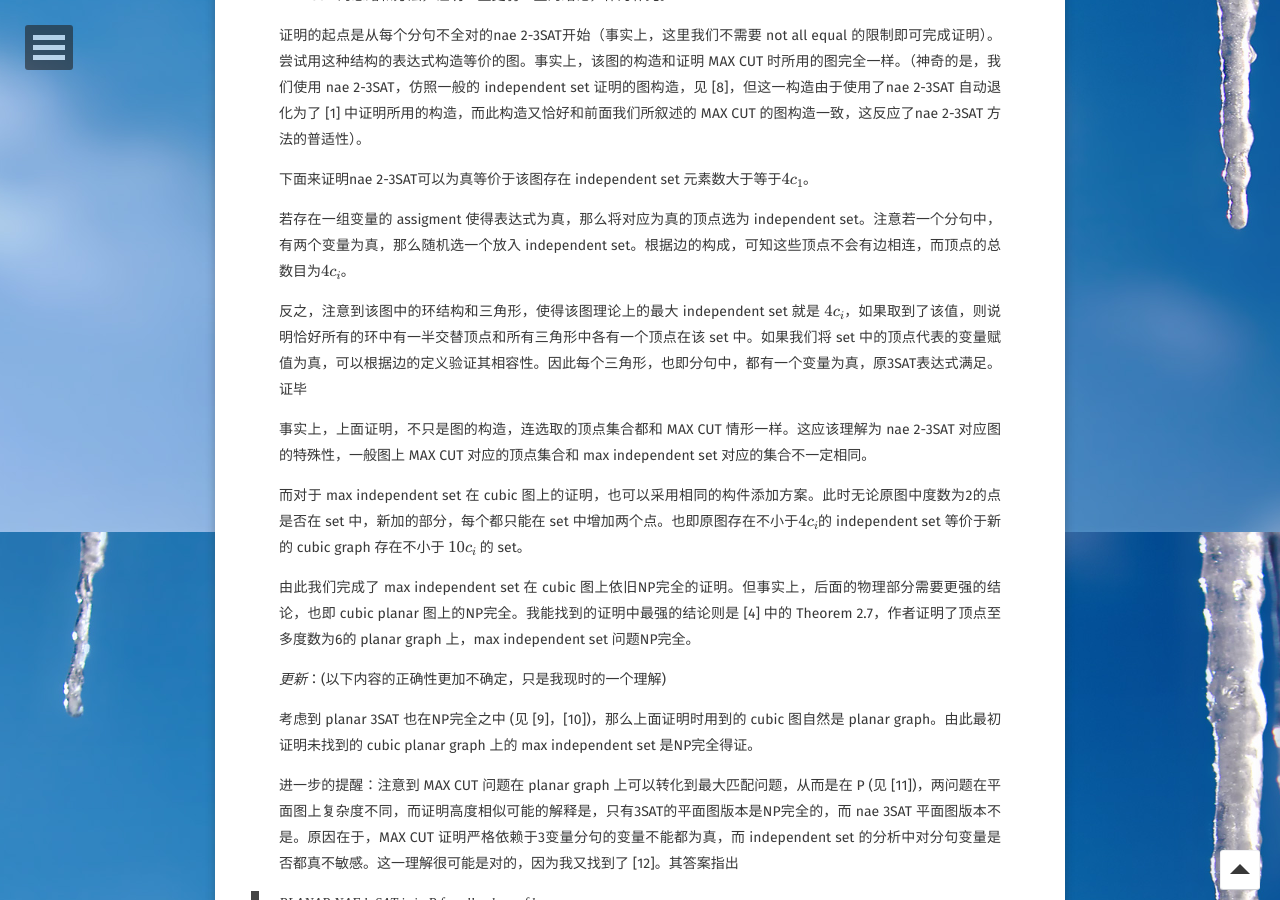
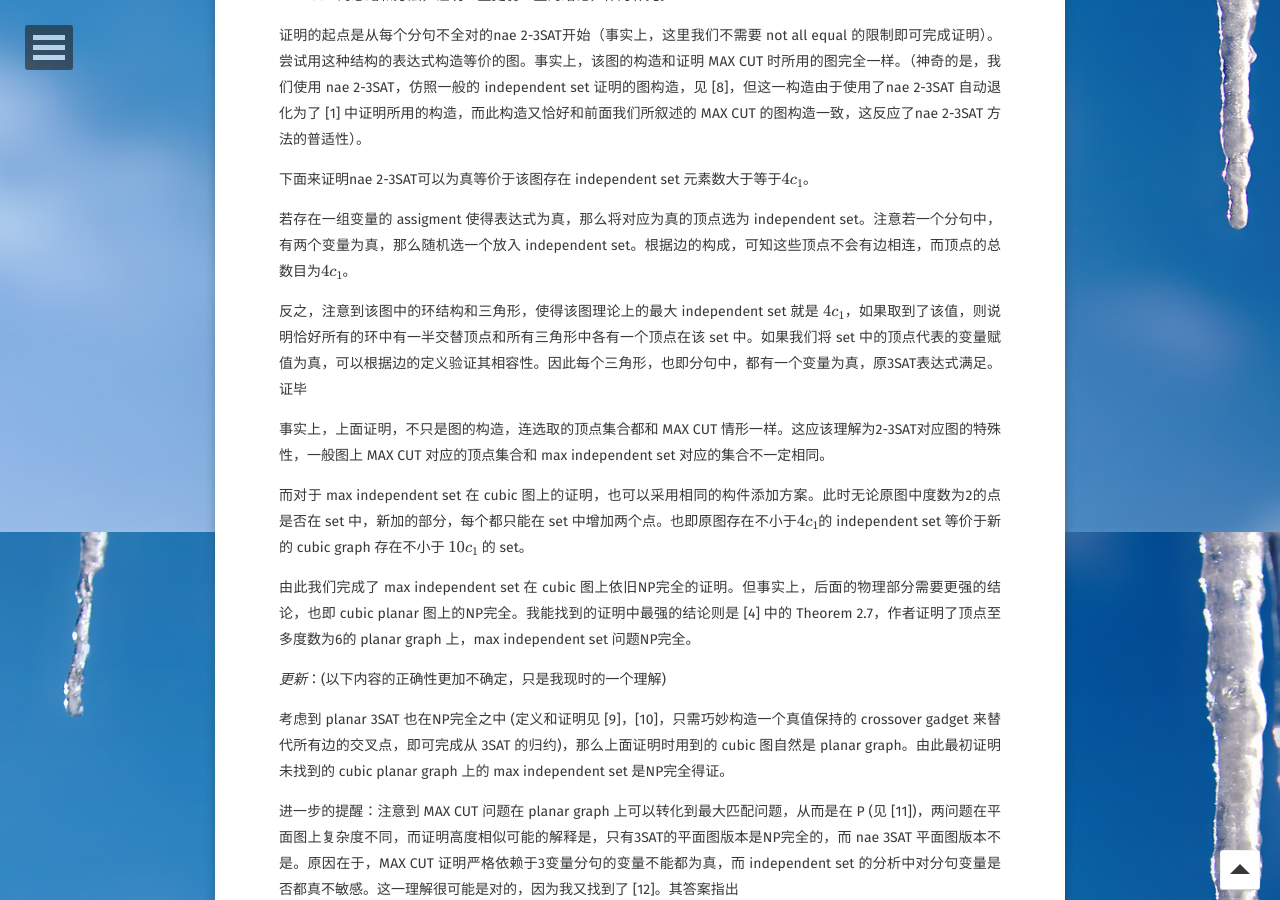
Before and after one commit to refraction-ray/refraction-ray.github.io, a Jekyll site: the page built from _posts/2018-10-09-cubic graph 上的 NP 完全问题.md, in a window 1280 px wide and 900 px high, scrolled down 4868 px. Built offline with Jekyll 4.4.1, drawn with Linux system fonts in a browser that asks for light colours; some web fonts are replaced; formulas are drawn with MathJax 3; comment, search, counter and statistics services are not loaded.

Commit message:
typo correction

```diff
--- a/_posts/2018-10-09-cubic graph 上的 NP 完全问题.md
+++ b/_posts/2018-10-09-cubic graph 上的 NP 完全问题.md
@@ -124,19 +124,19 @@ $$E_3$$ = {对于每个3变量分句出现的3个变量的相互三条边都连
 
 下面来证明nae 2-3SAT可以为真等价于该图存在 independent set 元素数大于等于$$4c_1$$。
 
-若存在一组变量的 assigment 使得表达式为真，那么将对应为真的顶点选为 independent set。注意若一个分句中，有两个变量为真，那么随机选一个放入 independent set。根据边的构成，可知这些顶点不会有边相连，而顶点的总数目为$$4c_i$$。
+若存在一组变量的 assigment 使得表达式为真，那么将对应为真的顶点选为 independent set。注意若一个分句中，有两个变量为真，那么随机选一个放入 independent set。根据边的构成，可知这些顶点不会有边相连，而顶点的总数目为$$4c_1$$。
 
-反之，注意到该图中的环结构和三角形，使得该图理论上的最大 independent set 就是 $$4c_i$$，如果取到了该值，则说明恰好所有的环中有一半交替顶点和所有三角形中各有一个顶点在该 set 中。如果我们将 set 中的顶点代表的变量赋值为真，可以根据边的定义验证其相容性。因此每个三角形，也即分句中，都有一个变量为真，原3SAT表达式满足。证毕
+反之，注意到该图中的环结构和三角形，使得该图理论上的最大 independent set 就是 $$4c_1$$，如果取到了该值，则说明恰好所有的环中有一半交替顶点和所有三角形中各有一个顶点在该 set 中。如果我们将 set 中的顶点代表的变量赋值为真，可以根据边的定义验证其相容性。因此每个三角形，也即分句中，都有一个变量为真，原3SAT表达式满足。证毕
 
-事实上，上面证明，不只是图的构造，连选取的顶点集合都和 MAX CUT 情形一样。这应该理解为 nae 2-3SAT 对应图的特殊性，一般图上 MAX CUT 对应的顶点集合和 max independent set 对应的集合不一定相同。
+事实上，上面证明，不只是图的构造，连选取的顶点集合都和 MAX CUT 情形一样。这应该理解为2-3SAT对应图的特殊性，一般图上 MAX CUT 对应的顶点集合和 max independent set 对应的集合不一定相同。
 
-而对于 max independent set 在 cubic 图上的证明，也可以采用相同的构件添加方案。此时无论原图中度数为2的点是否在 set 中，新加的部分，每个都只能在 set 中增加两个点。也即原图存在不小于$$4c_i$$的 independent set 等价于新的 cubic graph 存在不小于 $$10c_i$$ 的 set。
+而对于 max independent set 在 cubic 图上的证明，也可以采用相同的构件添加方案。此时无论原图中度数为2的点是否在 set 中，新加的部分，每个都只能在 set 中增加两个点。也即原图存在不小于$$4c_1$$的 independent set 等价于新的 cubic graph 存在不小于 $$10c_1$$ 的 set。
 
 由此我们完成了 max independent set 在 cubic 图上依旧NP完全的证明。但事实上，后面的物理部分需要更强的结论，也即 cubic planar 图上的NP完全。我能找到的证明中最强的结论则是 [4] 中的 Theorem 2.7，作者证明了顶点至多度数为6的 planar graph 上，max independent set 问题NP完全。
 
 *更新*：(以下内容的正确性更加不确定，只是我现时的一个理解)
 
-考虑到 planar 3SAT 也在NP完全之中 (见 [9]，[10])，那么上面证明时用到的 cubic 图自然是 planar graph。由此最初证明未找到的 cubic planar graph 上的 max independent set 是NP完全得证。
+考虑到 planar 3SAT 也在NP完全之中 (定义和证明见 [9]，[10]，只需巧妙构造一个真值保持的 crossover gadget 来替代所有边的交叉点，即可完成从 3SAT 的归约)，那么上面证明时用到的 cubic 图自然是 planar graph。由此最初证明未找到的 cubic planar graph 上的 max independent set 是NP完全得证。
 
 进一步的提醒：注意到 MAX CUT 问题在 planar graph 上可以转化到最大匹配问题，从而是在 P (见 [11])，两问题在平面图上复杂度不同，而证明高度相似可能的解释是，只有3SAT的平面图版本是NP完全的，而 nae 3SAT 平面图版本不是。原因在于，MAX CUT 证明严格依赖于3变量分句的变量不能都为真，而 independent set 的分析中对分句变量是否都真不敏感。这一理解很可能是对的，因为我又找到了 [12]。其答案指出
 
```
